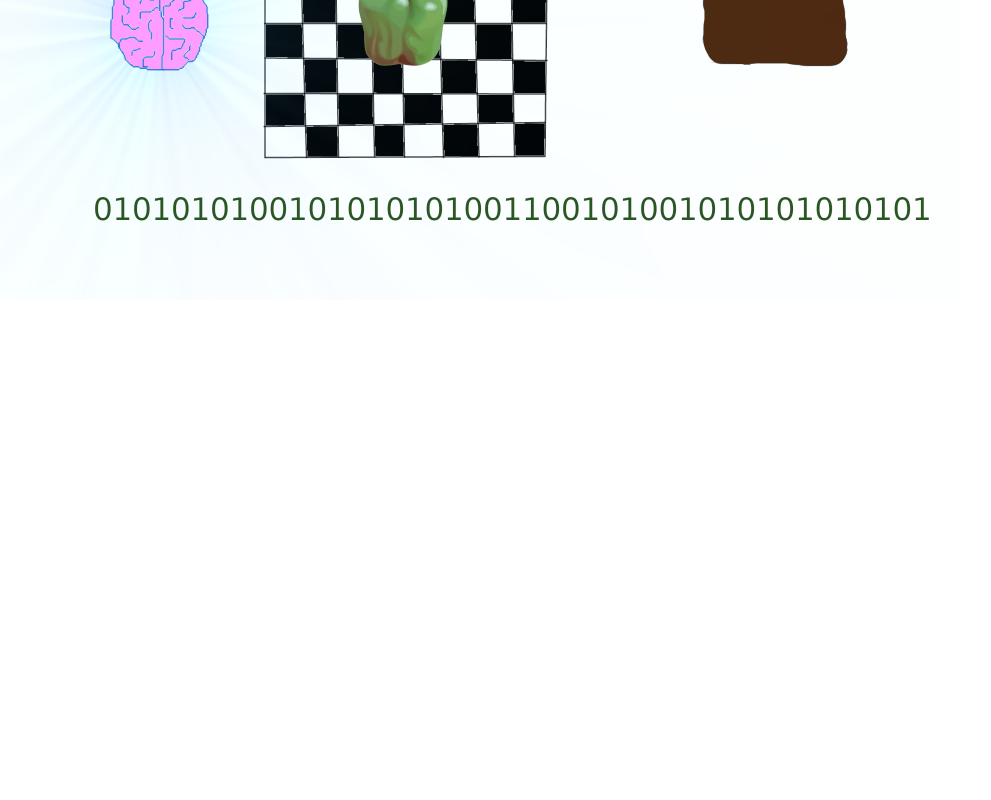
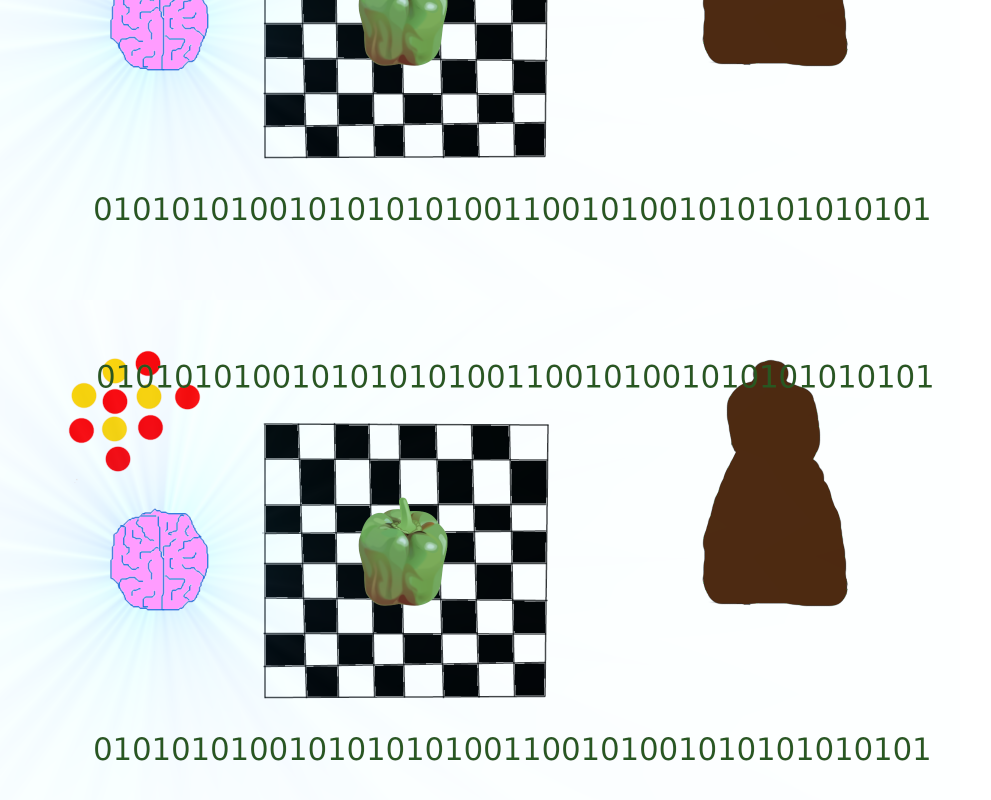
Before and after one commit to game-ai-platform-team/tira-ai-platform, a React (Vite) app in the folder frontend/: page / in a window 1280 px wide. Shown: the part 378-1178 px from the top of the page, without its empty margins (0-991 px from the left). Built offline with nearby package versions, Linux system fonts and the light colour scheme; what kokopu would draw is missing.

Commit message:
fix(): remove marquee

```diff
--- a/frontend/src/components/Home.tsx
+++ b/frontend/src/components/Home.tsx
@@ -10,9 +10,7 @@ const Home = (): JSX.Element => {
             Do you need help developing your game AI? You&apos;ve come to the
             right place!😎{" "}
             <img src="great.png" style={{ width: "75%" }} alt="woahhh" />
-            <marquee>
-                <img src="great.png" style={{ width: "75%" }} alt="woahhh" />
-            </marquee>
+            <img src="great.png" style={{ width: "75%" }} alt="woahhh" />
         </div>
     );
 };
```
